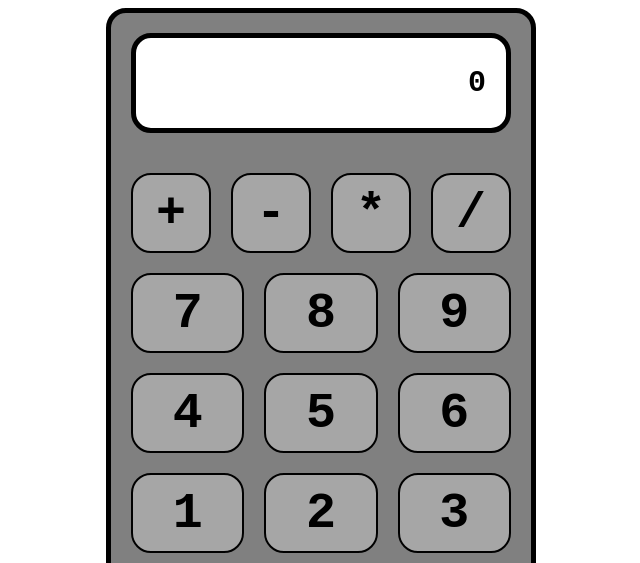
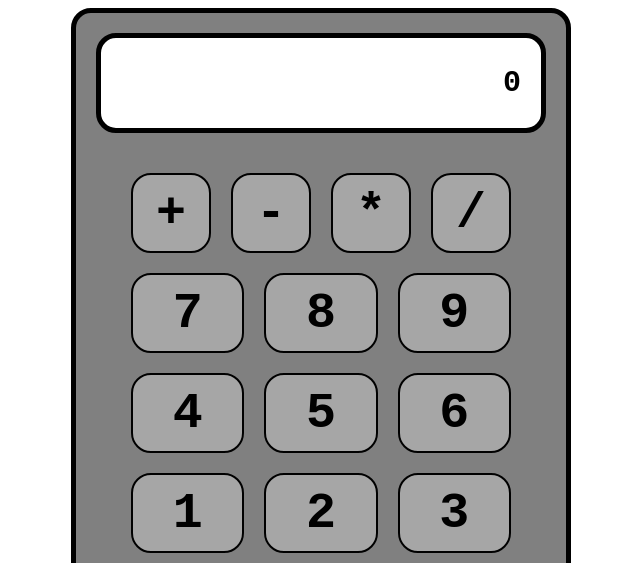
Before and after one commit to Elvborn/odin-calculator, a plain HTML site: page index.html in a window 1280 px wide. Shown: the top 563 px of the page, without its empty margins (319-959 px from the left). Drawn offline with Linux system fonts and the light colour scheme.

Commit message:
Fixed overflow in display

```diff
--- a/style.css
+++ b/style.css
@@ -13,6 +13,7 @@ body{
     background-color: gray;
     border-radius: 20px;
     border: 5px solid black;
+    width: 500px;
 
     display: flex;
     flex-direction: column;
@@ -30,6 +31,7 @@ body{
     padding: 20px;
     border-radius: 20px;
     border: 5px solid black;
+    overflow: hidden;
 
     display: flex;
     justify-content: end;
```
